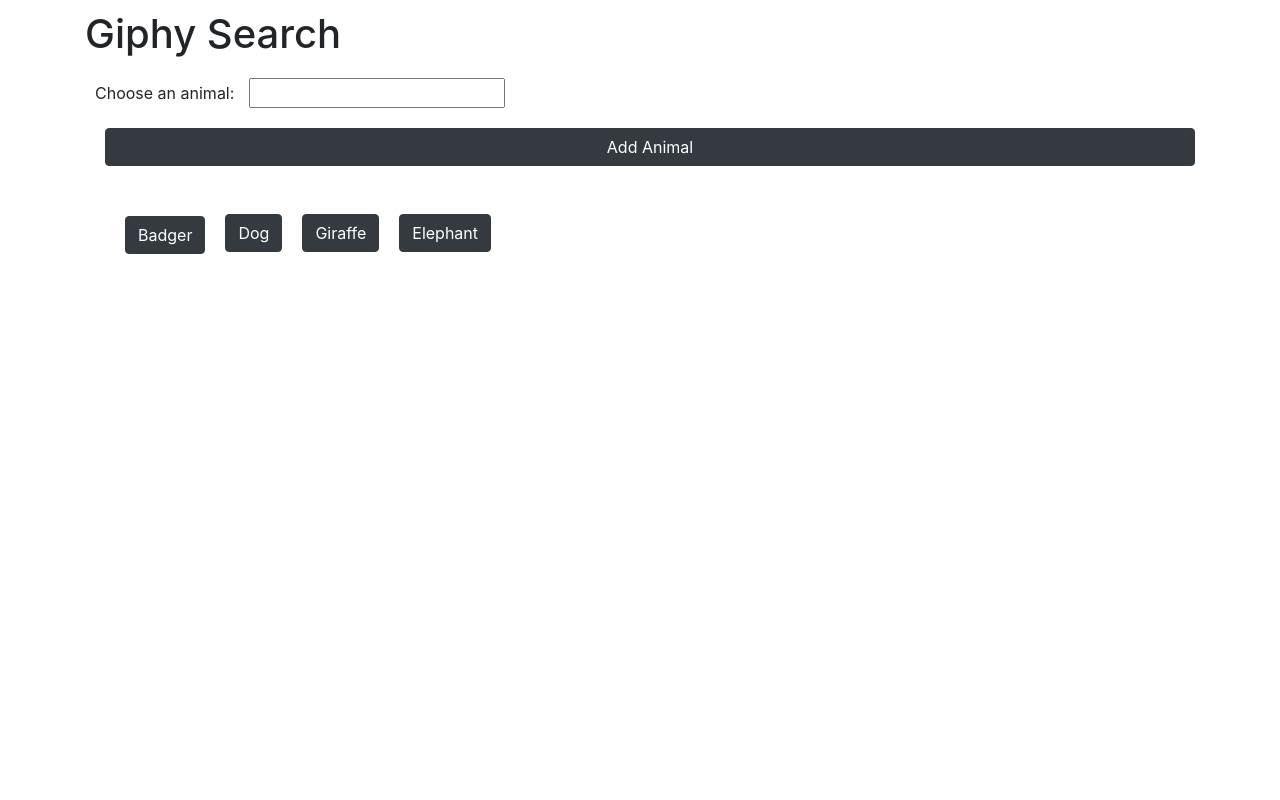
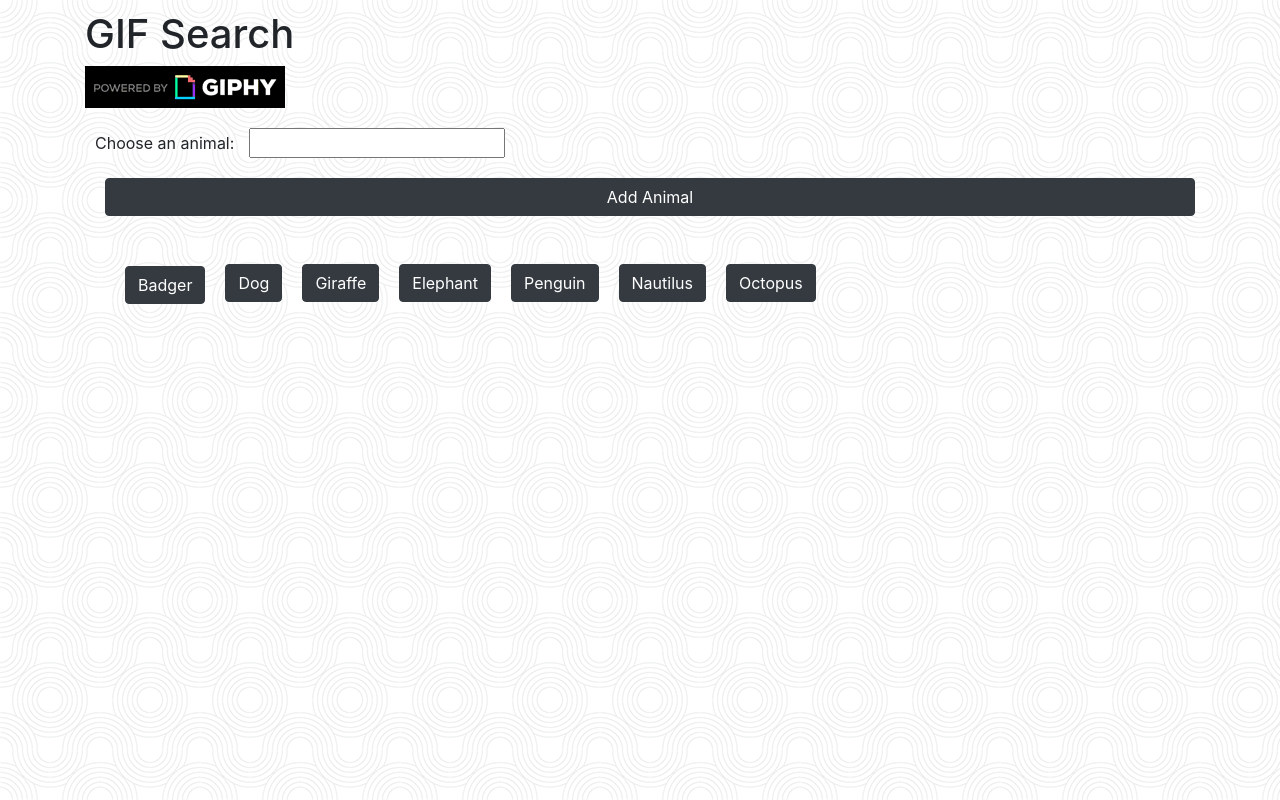
Before and after one commit to alex-engelmann/Giphy-Page, a plain HTML site: page index.html in a window 1280 px wide. Drawn offline with nearby package versions, Linux system fonts and the light colour scheme.

Commit message:
styled and ready

```diff
--- a/assets/css/style.css
+++ b/assets/css/style.css
@@ -1,3 +1,8 @@
+body {
+    background-image: url(../images/round.png);
+}
+
+
 button, div, form, input {
     margin: 10px;
 }
--- a/assets/js/giphy.js
+++ b/assets/js/giphy.js
@@ -1,5 +1,5 @@
 // Initial array of animals
-var topics = ["Badger", "Dog", "Giraffe", "Elephant"];
+var topics = ["Badger", "Dog", "Giraffe", "Elephant", "Penguin", "Nautilus", "Octopus"];
 
 // displaygiphyInfo function re-renders the HTML to display the appropriate content
 function displaygiphyInfo() {
@@ -16,9 +16,6 @@ function displaygiphyInfo() {
     method: "GET"
   }).then(function (response) {
 
-    //TODO delete this later
-    console.log(response);
-
     // Creating a div to hold the giphy
     var giphyDiv = $("<div class='container'>");
 
@@ -26,7 +23,7 @@ function displaygiphyInfo() {
 
     for (var i = 0; i < response.data.length; i++) {
       var giphyCard = $("<div class='card'>");
-      var rating = response.data[i].rating;
+      var rating = response.data[i].rating.toUpperCase();
       var pOne = $("<p>").text("Rating: " + rating);
       giphyCard.append(pOne);
 
@@ -82,12 +79,7 @@ $("#add-giphy").on("click", function (event) {
   renderButtons();
 });
 
-// Adding a click event listener to all elements with a class of "giphy-btn"
-$(document).on("click", ".giphy-btn", displaygiphyInfo);
-
 // This function handles events when an image is clicked
-$(document).on("click", ".gif", animateGif);
-
 function animateGif() {
   var state = $(this).attr("data-state");
   if (state === "still") {
@@ -99,5 +91,8 @@ function animateGif() {
   }
 };
 
+// Adding a few event listeners
+$(document).on("click", ".giphy-btn", displaygiphyInfo);
+$(document).on("click", ".gif", animateGif);
 // Calling the renderButtons function to display the initial buttons
 renderButtons();
--- a/index.html
+++ b/index.html
@@ -16,7 +16,8 @@
 
 <body>
     <div class="container">
-        <h1>Giphy Search</h1>
+        <h1>GIF Search</h1>
+        <img src="./assets/images/Giphy Attribution Marks/Animated Logos/PoweredBy_200_Horizontal_Light-Backgrounds_With_Logo.gif">
 
         <form id="giphy-form">
 
```
Also changed, not shown: assets/images/Giphy Attribution Marks/Animated Logos/PoweredBy_200_Horizontal_Light-Backgrounds_With_Logo.gif (added), assets/images/Giphy Attribution Marks/Animated Logos/PoweredBy_640_Horizontal_Light-Backgrounds_With_Logo.gif (added), assets/images/curls.png (added), assets/images/morocco-blue.png (added), assets/images/round.png (added).
